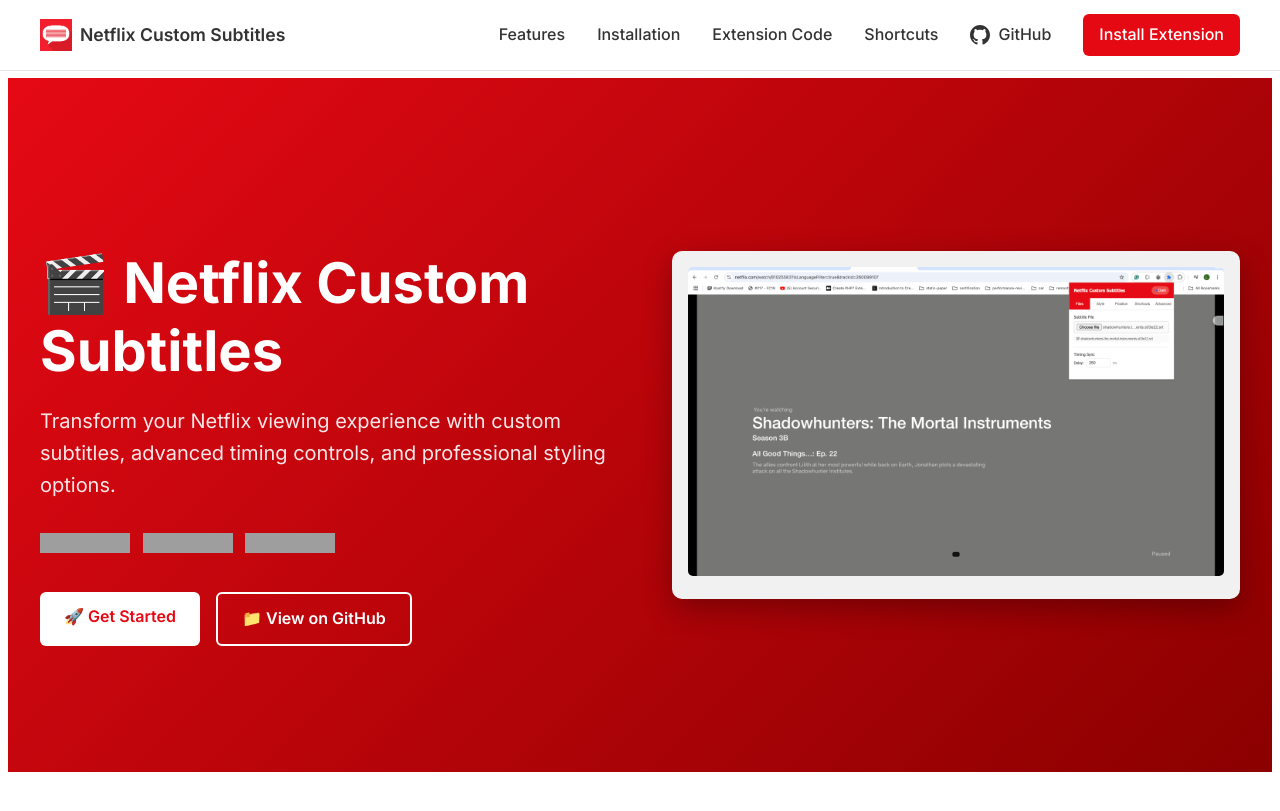
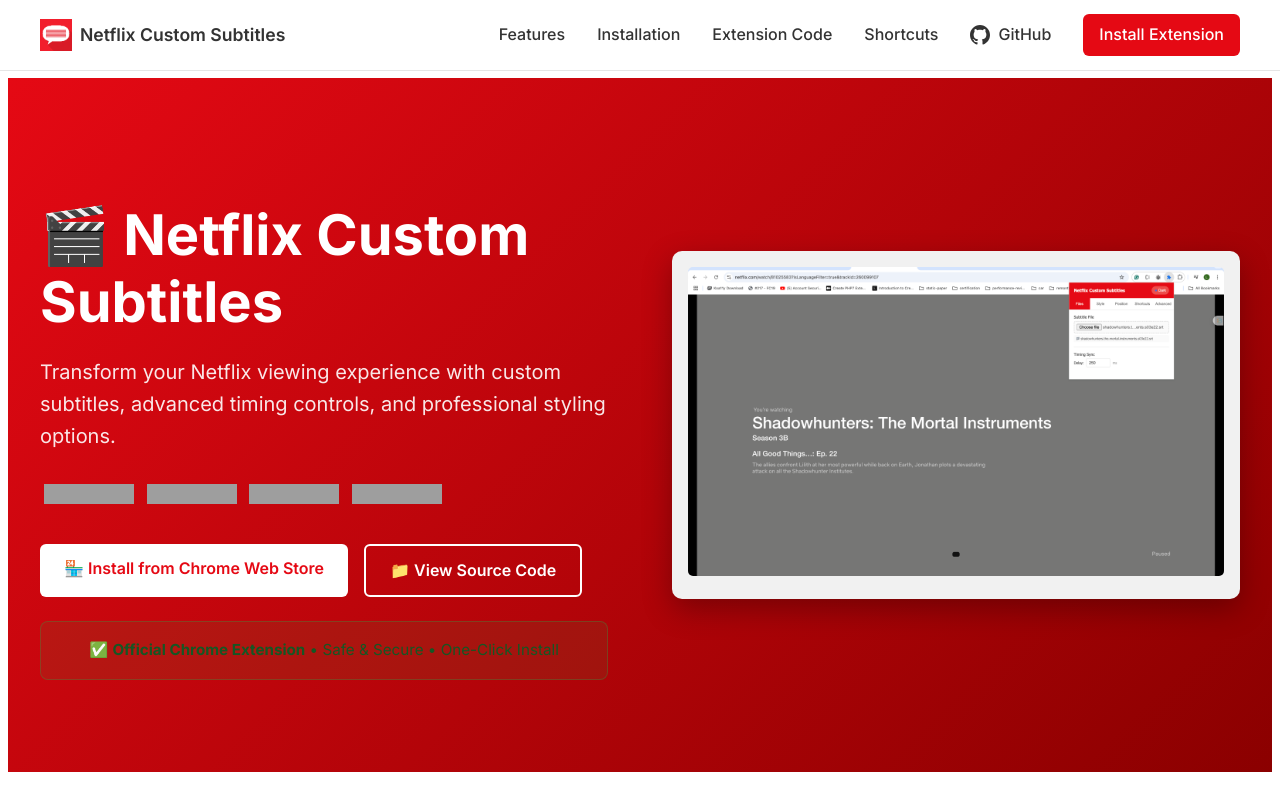
Before and after one commit to spectatora/netflix_subtitles_extension, a Jekyll site: the page built from docs/index.html, in a window 1280 px wide and 900 px high. Shown: the top 811 px of the window. Built offline with Jekyll 4.4.1, drawn with Linux system fonts in a browser that asks for light colours; some of the changed text lies outside the part shown; grey boxes are pictures that could not be loaded.

Commit message:
Fix Google Safe Browsing false positive by focusing on Chrome Web Store
- Remove all problematic ZIP download links
- Update main page to focus on Chrome Web Store installation
- Rewrite installation guide to remove manual installation instructions
- Fix JSON-LD structured data (remove downloadUrl, add installUrl)
- Add Chrome Web Store trust signals and official badges
- Update robots.txt to block problematic paths
- All CTAs now point to official Chrome Web Store listing

```diff
--- a/docs/_config.yml
+++ b/docs/_config.yml
@@ -28,9 +28,9 @@
 
 # Custom variables
 extension:
-  version: "1.0"
-  chrome_store_url: "#"
-  download_url: "https://github.com/spectatora/netflix_subtitles_extension/releases"
+  version: "1.0.1"
+  chrome_store_url: "https://chromewebstore.google.com/detail/custom-subtitles-for-netf/ofehckldejnjgjjaehfmbbjfgngidhac"
+  github_url: "https://github.com/spectatora/netflix_subtitles_extension"
 
 # Collections for documentation
 collections:
--- a/docs/_includes/head.html
+++ b/docs/_includes/head.html
@@ -46,8 +46,11 @@
     "@type": "Person",
     "name": "{{ site.author }}"
   },
-  "downloadUrl": "{{ site.extension.download_url }}",
-  "screenshot": "{{ site.url }}{{ site.baseurl }}/chrome-store-assets/screenshots/netflix_custom_subtitles_main-screen.png"
+  "url": "{{ site.extension.chrome_store_url }}",
+  "installUrl": "{{ site.extension.chrome_store_url }}",
+  "screenshot": "{{ site.url }}{{ site.baseurl }}/chrome-store-assets/screenshots/netflix_custom_subtitles_main-screen.png",
+  "applicationSuite": "Chrome Web Store",
+  "softwareVersion": "{{ site.extension.version }}"
 }
 </script>
 
--- a/docs/assets/css/main.css
+++ b/docs/assets/css/main.css
@@ -56,7 +56,8 @@
 }
 
 .hero-badges img {
-  margin-right: 0.5rem;
+  margin: 0 0.25rem;
+  height: 20px;
 }
 
 .hero-actions {
@@ -119,6 +120,18 @@
 .btn-large {
   padding: 16px 32px;
   font-size: 1.1rem;
+  font-weight: 700;
+}
+
+.btn-outline {
+  background: transparent;
+  color: #6c757d;
+  border: 2px solid #6c757d;
+}
+
+.btn-outline:hover {
+  background: #6c757d;
+  color: white;
 }
 
 /* Sections */
@@ -245,6 +258,32 @@
   transform: scale(1.02);
 }
 
+.install-card.featured {
+  position: relative;
+  border: 2px solid #28a745;
+  background: linear-gradient(135deg, #ffffff 0%, #f8f9fa 100%);
+}
+
+.featured-badge {
+  position: absolute;
+  top: -12px;
+  left: 50%;
+  transform: translateX(-50%);
+  background: #28a745;
+  color: white;
+  padding: 0.5rem 1rem;
+  border-radius: 20px;
+  font-size: 0.8rem;
+  font-weight: 600;
+  text-transform: uppercase;
+  letter-spacing: 0.5px;
+}
+
+.install-card.secondary {
+  background: #f8f9fa;
+  border: 1px solid #dee2e6;
+}
+
 .recommended-badge {
   position: absolute;
   top: -10px;
@@ -291,6 +330,28 @@
   font-size: 0.9rem;
   color: #666;
   margin: 1rem 0;
+}
+
+.store-description {
+  font-size: 1.1rem;
+  color: #28a745;
+  font-weight: 500;
+  margin-bottom: 1.5rem;
+}
+
+.store-features {
+  margin: 1.5rem 0;
+}
+
+.features-list {
+  list-style: none;
+  padding: 0;
+}
+
+.features-list li {
+  padding: 0.5rem 0;
+  color: #155724;
+  font-weight: 500;
 }
 
 .quick-note {
@@ -392,7 +453,32 @@
   flex-wrap: wrap;
 }
 
-/* Responsive */
+.dev-links {
+  margin: 1rem 0;
+}
+
+.dev-links .btn {
+  margin: 0.25rem;
+}
+
+.dev-note {
+  font-size: 0.9rem;
+  color: #6c757d;
+  margin-top: 1rem;
+  }
+
+  .installation-note {
+    margin-top: 1.5rem;
+    padding: 1rem;
+    background: rgba(40, 167, 69, 0.1);
+    border: 1px solid rgba(40, 167, 69, 0.3);
+    border-radius: 8px;
+    color: #155724;
+    text-align: center;
+    font-size: 0.95rem;
+  }
+
+  /* Responsive */
 @media (max-width: 768px) {
   .hero {
     flex-direction: column;
@@ -410,4 +496,19 @@
   .use-cases {
     grid-template-columns: 1fr;
   }
+
+  .installation-note {
+    font-size: 0.9rem;
+    padding: 0.75rem;
+  }
+
+  .featured-badge {
+    font-size: 0.7rem;
+    padding: 0.4rem 0.8rem;
+  }
+
+  .btn-large {
+    padding: 14px 24px;
+    font-size: 1rem;
+  }
 }
--- a/docs/index.html
+++ b/docs/index.html
@@ -11,15 +11,24 @@
     <p class="hero-subtitle">Transform your Netflix viewing experience with custom subtitles, advanced timing controls, and professional styling options.</p>
 
     <div class="hero-badges">
-      <img src="https://img.shields.io/badge/version-1.0-blue.svg" alt="Version">
+      <img src="https://img.shields.io/badge/Chrome%20Web%20Store-Available-green.svg" alt="Chrome Web Store">
+      <img src="https://img.shields.io/badge/version-1.0.1-blue.svg" alt="Version">
       <img src="https://img.shields.io/badge/license-MIT-green.svg" alt="License">
-      <img src="https://img.shields.io/badge/browser-Chrome-yellow.svg" alt="Chrome">
+      <img src="https://img.shields.io/badge/rating-★★★★★-gold.svg" alt="Rating">
     </div>
 
     <div class="hero-actions">
-      <a href="#installation" class="btn btn-primary">🚀 Get Started</a>
-      <a href="https://github.com/spectatora/netflix_subtitles_extension" class="btn btn-secondary">📁 View on GitHub</a>
+      <a href="https://chromewebstore.google.com/detail/custom-subtitles-for-netf/ofehckldejnjgjjaehfmbbjfgngidhac" class="btn btn-primary" target="_blank">
+        🏪 Install from Chrome Web Store
+      </a>
+      <a href="https://github.com/spectatora/netflix_subtitles_extension" class="btn btn-secondary" target="_blank">
+        📁 View Source Code
+      </a>
     </div>
+
+    <p class="installation-note">
+      ✅ <strong>Official Chrome Extension</strong> • Safe & Secure • One-Click Install
+    </p>
   </div>
 
   <div class="hero-demo">
@@ -128,32 +137,39 @@
 <!-- Installation Section -->
 <section id="installation" class="installation">
   <div class="container">
-    <h2 class="section-title">🚀 Installation</h2>
+    <h2 class="section-title">🚀 Easy Installation</h2>
 
     <div class="install-options">
-      <div class="install-card">
-        <h3>🏪 Chrome Web Store (Coming Soon)</h3>
-        <p>Easy one-click installation - currently under review</p>
-        <div class="status-badge">
-          <span class="status-dot pending"></span>
-          Under Review
+      <div class="install-card featured">
+        <div class="featured-badge">✅ Official & Recommended</div>
+        <h3>🏪 Chrome Web Store</h3>
+        <p class="store-description">One-click installation from Google's official store</p>
+        <div class="store-features">
+          <ul class="features-list">
+            <li>✅ Automatic updates</li>
+            <li>✅ Google security verification</li>
+            <li>✅ Safe and trusted installation</li>
+            <li>✅ No technical setup required</li>
+          </ul>
         </div>
-        <p class="store-note">We've submitted the extension to Chrome Web Store. Once approved, installation will be just one click!</p>
-        <a href="#" class="btn btn-disabled" disabled>Coming Soon</a>
+        <a href="https://chromewebstore.google.com/detail/custom-subtitles-for-netf/ofehckldejnjgjjaehfmbbjfgngidhac" class="btn btn-primary btn-large" target="_blank">
+          Install Now - It's Free!
+        </a>
+        <p class="quick-note">Takes 30 seconds • Works immediately on Netflix</p>
       </div>
 
-      <div class="install-card recommended">
-        <div class="recommended-badge">Recommended</div>
-        <h3>📥 Manual Installation</h3>
-        <p>Install now using Chrome's Load Unpacked feature</p>
-        <ul class="install-steps">
-          <li>Download and extract the extension files</li>
-          <li>Enable Developer mode in Chrome</li>
-          <li>Load the extension folder</li>
-          <li>Start using on Netflix immediately!</li>
-        </ul>
-        <a href="{{ site.baseurl }}/installation-guide/" class="btn btn-primary">Installation Guide</a>
-        <p class="quick-note">Takes 2-3 minutes • No technical knowledge required</p>
+      <div class="install-card secondary">
+        <h3>📖 For Developers</h3>
+        <p>Want to contribute or study the code?</p>
+        <div class="dev-links">
+          <a href="https://github.com/spectatora/netflix_subtitles_extension" class="btn btn-secondary" target="_blank">
+            View Source Code
+          </a>
+          <a href="https://github.com/spectatora/netflix_subtitles_extension/issues" class="btn btn-outline" target="_blank">
+            Report Issues
+          </a>
+        </div>
+        <p class="dev-note">Open source • MIT License • Community contributions welcome</p>
       </div>
     </div>
   </div>
@@ -239,8 +255,12 @@
     <h2>Ready to Transform Your Netflix Experience?</h2>
     <p>Join thousands of users who have enhanced their viewing experience</p>
     <div class="cta-actions">
-      <a href="{{ site.baseurl }}/installation-guide/" class="btn btn-primary btn-large">Install Extension</a>
-      <a href="https://github.com/spectatora/netflix_subtitles_extension" class="btn btn-secondary">Star on GitHub</a>
+      <a href="https://chromewebstore.google.com/detail/custom-subtitles-for-netf/ofehckldejnjgjjaehfmbbjfgngidhac" class="btn btn-primary btn-large" target="_blank">
+        Install Extension
+      </a>
+      <a href="https://github.com/spectatora/netflix_subtitles_extension" class="btn btn-secondary" target="_blank">
+        Star on GitHub
+      </a>
     </div>
   </div>
 </section>
```
Also changed, not shown: docs/installation-guide.md (+114 -113 lines), docs/robots.txt (+5 -16 lines).
